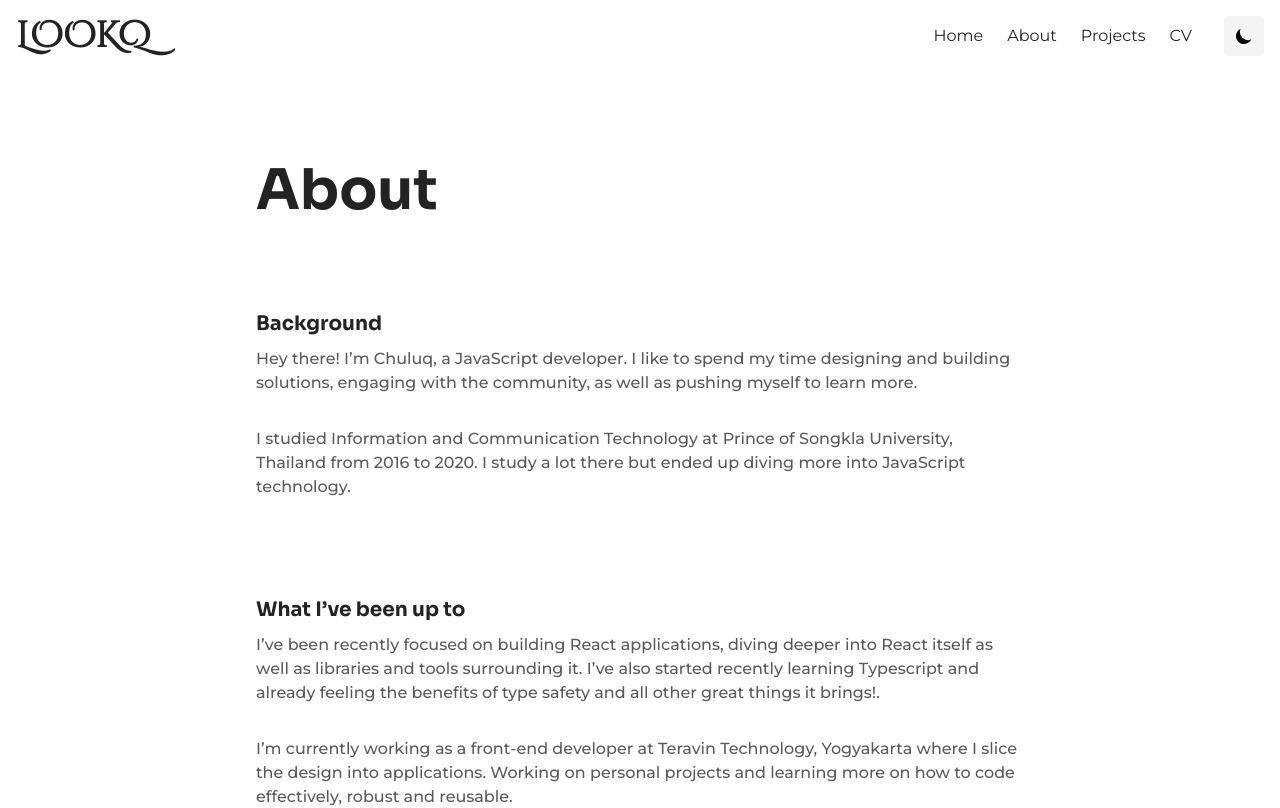
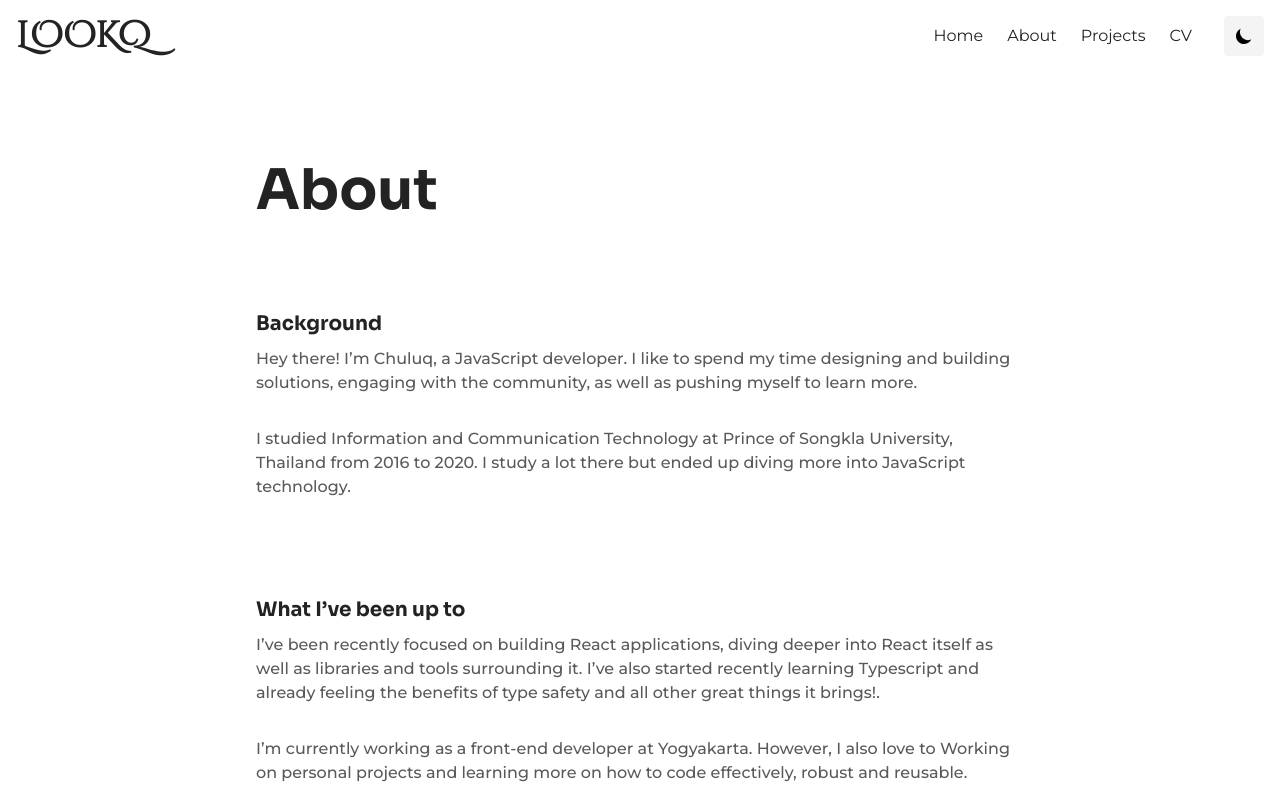
Before and after one commit to chuluq/lookq-v2, a Next.js app: page /about in a window 1280 px wide. Shown: the top 808 px of the page. Built offline with nearby package versions, Linux system fonts and the light colour scheme.

Commit message:
update about desc

```diff
--- a/pages/about.js
+++ b/pages/about.js
@@ -51,10 +51,9 @@ export default function About() {
                 great things it brings!.
               </p>
               <p className="font-body font-medium text-base leading-6 text-body dark:text-body-dark">
-                I’m currently working as a front-end developer at Teravin
-                Technology, Yogyakarta where I slice the design into
-                applications. Working on personal projects and learning more on
-                how to code effectively, robust and reusable.
+                I’m currently working as a front-end developer at Yogyakarta.
+                However, I also love to Working on personal projects and
+                learning more on how to code effectively, robust and reusable.
               </p>
             </div>
           </div>
```
